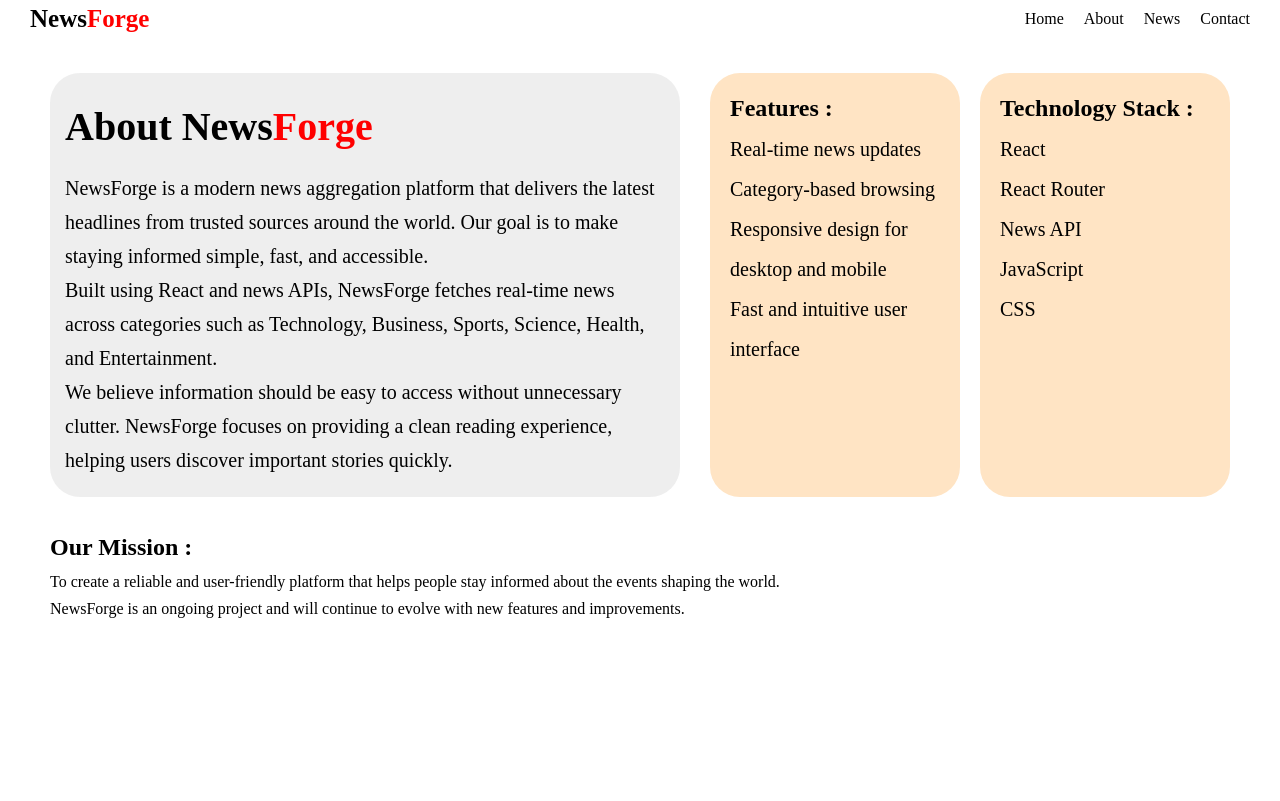
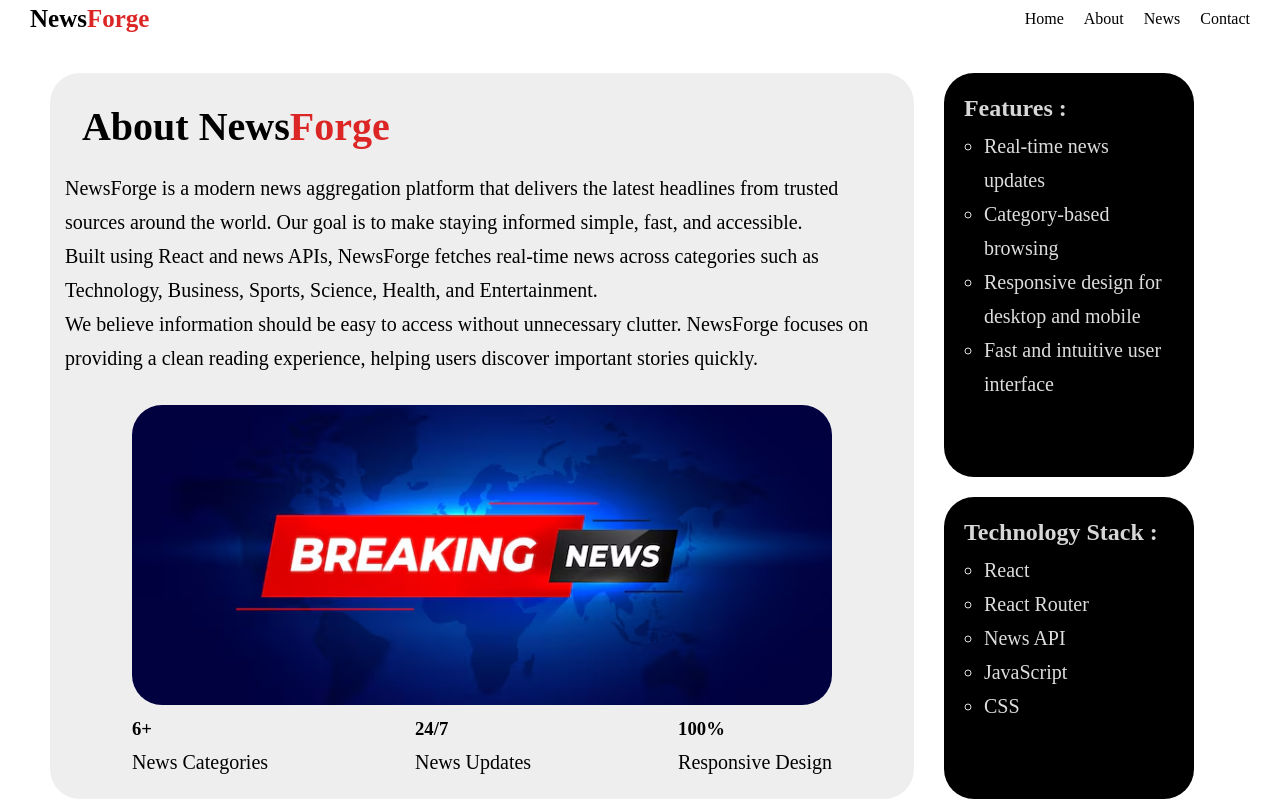
Before and after one commit to anshumitasahu/NewsForge, a React (Vite) app: page /about in a window 1280 px wide. Shown: the top 801 px of the page. Built offline with nearby package versions, Linux system fonts and the light colour scheme.

Commit message:
did some changes in about page

```diff
--- a/src/navBar.css
+++ b/src/navBar.css
@@ -32,5 +32,5 @@ nav ul {
 }
 
 .logo span {
-    color: #ff0000;
+    color: #dc2626;
 }
--- a/src/navigation/About.css
+++ b/src/navigation/About.css
@@ -3,7 +3,7 @@
     line-height: 1.7;
     display: flex;
     flex-direction: column;
-    gap: 30px;
+    gap: 50px;
     /* background-color: azure; */
 }
 
@@ -11,18 +11,23 @@
     display: flex;
     gap: 30px;
     margin-top: 20px;
+    /* flex-wrap: wrap; */
 }
 
 .about-description {
     background-color: rgba(206, 206, 206, 0.356);
-
     padding: 20px 15px;
     border-radius: 30px;
+    display: flex;
+    flex-direction: column;
+    align-items: center;
 }
 
 .about-description h1 {
     margin-bottom: 10px;
+    width: 800px;
     font-size: 40px;
+    text-align: left;
 }
 
 .about-description p {
@@ -30,32 +35,95 @@
     font-weight: 400;
 }
 
+.about-title {
+    font-weight: 800;
+}
+
 .about-title span {
-    color: #ff0000;
+    color: #dc2626;
+}
+
+.img img{
+    width: 700px;
+    height: 300px;
+    border-radius: 30px;
+    margin-top: 30px;
+    object-fit: cover;
+}
+
+.about-stats {
+    width: 700px;
+    display: flex;
+    justify-content: space-between;
 }
 
 .features-and-tech {
     display: flex;
     justify-content: space-between;
     gap: 20px;
+    flex-wrap: wrap;
 }
 
 .side {
     border-radius: 30px;
     padding: 15px 20px;
     width: 250px;
+    background-color: rgb(0, 0, 0);
+}
+
+.side h2 {
+    color: rgba(255, 255, 255, 0.842);
+}
+
+.side ul {
+    padding-left: 20px;
 }
 
 .side ul li {
     font-size: 20px;
-    list-style-type: none;
-    line-height: 2;
+    list-style-type: circle;
+    line-height: 1.7;
+    color: rgba(243, 243, 243, 0.911);
+    font-weight: lighter;
 }
 
-.features {
-    background-color: bisque;
+.mission {
+    background-color: #303030;
+    padding: 20px 30px;
+    border-radius: 30px;
 }
 
-.tech-used {
-    background-color: bisque;
+.mission h2 {
+    font-size: 45px;
+    color: rgba(255, 255, 255, 0.911);
 }
+
+.mission p {
+    font-size: 20px;
+    line-height: 1.9;
+    color: white;
+}
+
+.mission-last-para {
+    /* border-bottom: white 1px solid; */
+    margin-bottom: 20px;
+}
+
+.mission-note {
+    font-size: 15px;
+    color: rgb(223, 222, 222);
+    border-top: white 1px solid;
+    padding-top: 2px;
+}
+
+.about-description,
+.side,
+.mission {
+    transition: transform 0.3s ease;
+}
+
+.about-description:hover,
+.side:hover,
+.mission:hover {
+    transform: translateY(-4px);
+}
--- a/src/navigation/About.jsx
+++ b/src/navigation/About.jsx
@@ -1,4 +1,5 @@
 import './About.css'
+import newsImage from '../img/news(breakingnewz).avif';
 
 export default function About() {
     return (
@@ -17,6 +18,25 @@ export default function About() {
                     <p>
                         We believe information should be easy to access without unnecessary clutter. NewsForge focuses on providing a clean reading experience, helping users discover important stories quickly.
                     </p>
+                    <div className='img'>
+                        <img src={newsImage} alt="" />
+                    </div>
+                    <div className="about-stats">
+                        <div>
+                            <h3>6+</h3>
+                            <p>News Categories</p>
+                        </div>
+
+                        <div>
+                            <h3>24/7</h3>
+                            <p>News Updates</p>
+                        </div>
+
+                        <div>
+                            <h3>100%</h3>
+                            <p>Responsive Design</p>
+                        </div>
+                    </div>
                 </div>
                 <div className="features-and-tech">
                     <div className="side features">
@@ -51,9 +71,12 @@ export default function About() {
                 <p>
                     To create a reliable and user-friendly platform that helps people stay informed about the events shaping the world.
                 </p>
-                <p>
+                <p className='mission-last-para'>
                     NewsForge is an ongoing project and will continue to evolve with new features and improvements.
                 </p>
+                <div className='mission-note'>
+                    Created as a personal web development project to practice React and API integration
+                </div>
             </div>
         </div >
     )
```
